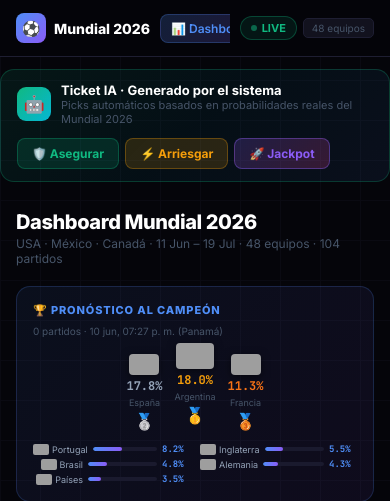
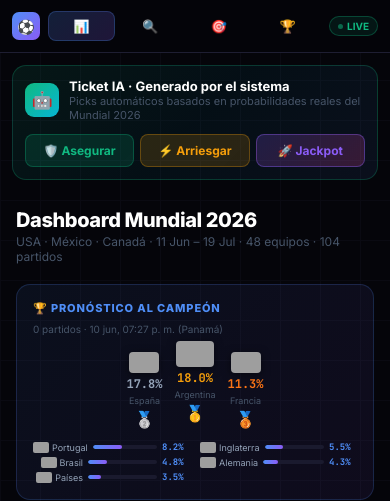
Before and after one commit to neelptl1312/mundial-analyzer, a Flask app: page / in a window 390 px wide. Shown: the top 501 px of the page. Run offline with Flask 3, Linux system fonts and the light colour scheme; grey boxes are pictures that could not be loaded.

Commit message:
fix: nav responsive movil - iconos siempre visibles + texto en pantallas grandes + ticket bar grid en movil

```diff
--- a/frontend/templates/index.html
+++ b/frontend/templates/index.html
@@ -40,29 +40,35 @@ body::before{content:'';position:fixed;inset:0;background-image:linear-gradient(
 
 /* HEADER */
 header{background:rgba(5,5,10,.95);border-bottom:1px solid var(--border);backdrop-filter:blur(20px);position:sticky;top:0;z-index:100}
-.hdr{max-width:1440px;margin:0 auto;padding:0 1rem;height:56px;display:flex;align-items:center;gap:10px}
-.logo{display:flex;align-items:center;gap:8px;flex-shrink:0;text-decoration:none}
-.logo-icon{width:30px;height:30px;background:linear-gradient(135deg,var(--blue),var(--purple));border-radius:8px;display:flex;align-items:center;justify-content:center;font-size:15px}
-.logo-txt{font-size:14px;font-weight:800;color:#fff}
-nav{display:flex;gap:2px;flex:1;overflow-x:auto;scrollbar-width:none}
-nav::-webkit-scrollbar{display:none}
-.nb{background:none;border:none;color:var(--text3);padding:6px 10px;border-radius:8px;font-size:12px;font-weight:600;cursor:pointer;transition:all .15s;display:flex;align-items:center;gap:5px;white-space:nowrap;font-family:'Inter',sans-serif;flex-shrink:0}
+.hdr{max-width:1440px;margin:0 auto;padding:0 .75rem;height:52px;display:flex;align-items:center;gap:8px}
+.logo{display:flex;align-items:center;gap:7px;flex-shrink:0;text-decoration:none}
+.logo-icon{width:28px;height:28px;background:linear-gradient(135deg,var(--blue),var(--purple));border-radius:7px;display:flex;align-items:center;justify-content:center;font-size:14px;flex-shrink:0}
+.logo-txt{font-size:13px;font-weight:800;color:#fff;display:none}
+@media(min-width:420px){.logo-txt{display:block}}
+nav{display:flex;gap:2px;flex:1;min-width:0}
+.nb{background:none;border:1px solid transparent;color:var(--text3);padding:6px 8px;border-radius:8px;font-size:11px;font-weight:600;cursor:pointer;transition:all .15s;display:flex;align-items:center;gap:4px;white-space:nowrap;font-family:'Inter',sans-serif;flex:1;justify-content:center;min-width:0}
 .nb:hover{background:var(--bg3);color:var(--text)}
-.nb.on{background:linear-gradient(135deg,rgba(79,142,247,.2),rgba(139,92,246,.2));color:var(--blue);border:1px solid rgba(79,142,247,.25)}
-.hdr-r{display:flex;align-items:center;gap:6px;margin-left:auto;flex-shrink:0}
-.live-badge{display:flex;align-items:center;gap:5px;background:rgba(16,185,129,.1);border:1px solid rgba(16,185,129,.3);border-radius:20px;padding:4px 10px;font-size:11px;font-weight:700;color:var(--green)}
-.live-dot{width:6px;height:6px;border-radius:50%;background:var(--green);animation:pulse 1s infinite}
+.nb.on{background:linear-gradient(135deg,rgba(79,142,247,.2),rgba(139,92,246,.2));color:var(--blue);border-color:rgba(79,142,247,.25)}
+.nb span.nb-icon{font-size:13px;flex-shrink:0}
+.nb span.nb-txt{display:none;font-size:11px}
+@media(min-width:500px){.nb span.nb-txt{display:inline}}
+.hdr-r{display:flex;align-items:center;gap:5px;flex-shrink:0}
+.live-badge{display:flex;align-items:center;gap:4px;background:rgba(16,185,129,.1);border:1px solid rgba(16,185,129,.3);border-radius:20px;padding:3px 8px;font-size:10px;font-weight:700;color:var(--green);white-space:nowrap}
+.live-dot{width:5px;height:5px;border-radius:50%;background:var(--green);animation:pulse 1s infinite;flex-shrink:0}
 @keyframes pulse{0%,100%{opacity:1}50%{opacity:.3}}
-.api-st{font-size:10px;color:var(--text3);background:var(--bg3);border:1px solid var(--border);border-radius:5px;padding:3px 8px}
+.api-st{font-size:10px;color:var(--text3);background:var(--bg3);border:1px solid var(--border);border-radius:5px;padding:3px 7px;display:none}
+@media(min-width:600px){.api-st{display:block}}
 
 /* TICKET BAR */
-.ticket-bar{background:linear-gradient(135deg,rgba(16,185,129,.1),rgba(6,182,212,.06),rgba(79,142,247,.08));border:1px solid rgba(16,185,129,.25);border-radius:14px;padding:.75rem 1rem;margin:.75rem auto;max-width:1440px;display:flex;align-items:center;justify-content:space-between;flex-wrap:wrap;gap:.75rem;position:relative;z-index:1}
+.ticket-bar{background:linear-gradient(135deg,rgba(16,185,129,.1),rgba(6,182,212,.06),rgba(79,142,247,.08));border:1px solid rgba(16,185,129,.25);border-radius:14px;padding:.75rem;margin:.75rem auto;max-width:1440px;display:flex;flex-direction:column;gap:.75rem;position:relative;z-index:1}
+@media(min-width:600px){.ticket-bar{flex-direction:row;align-items:center;justify-content:space-between;padding:.75rem 1rem}}
 .tb-left{display:flex;align-items:center;gap:10px}
 .tb-icon{width:34px;height:34px;background:linear-gradient(135deg,var(--green),var(--cyan));border-radius:9px;display:flex;align-items:center;justify-content:center;font-size:17px;flex-shrink:0}
 .tb-info h3{font-size:13px;font-weight:700;color:#fff}
 .tb-info p{font-size:11px;color:var(--text3)}
-.tb-btns{display:flex;gap:6px;flex-wrap:wrap}
-.tbb{border:none;padding:7px 14px;border-radius:8px;font-size:12px;font-weight:700;cursor:pointer;font-family:'Inter',sans-serif;white-space:nowrap;transition:.15s}
+.tb-btns{display:grid;grid-template-columns:1fr 1fr 1fr;gap:6px}
+@media(min-width:600px){.tb-btns{display:flex;flex-wrap:wrap}}
+.tbb{border:none;padding:8px 10px;border-radius:8px;font-size:12px;font-weight:700;cursor:pointer;font-family:'Inter',sans-serif;white-space:nowrap;transition:.15s;text-align:center}
 .tbb-s{background:rgba(16,185,129,.15);color:var(--green);border:1px solid rgba(16,185,129,.3)}.tbb-s:hover{background:rgba(16,185,129,.25)}
 .tbb-r{background:rgba(245,158,11,.15);color:var(--yellow);border:1px solid rgba(245,158,11,.3)}.tbb-r:hover{background:rgba(245,158,11,.25)}
 .tbb-j{background:linear-gradient(135deg,rgba(139,92,246,.2),rgba(236,72,153,.2));color:var(--purple);border:1px solid rgba(139,92,246,.4)}.tbb-j:hover{opacity:.85}
@@ -349,10 +355,10 @@ select{background:var(--bg3);border:1px solid var(--border);color:var(--text);pa
       <span class="logo-txt">Mundial 2026</span>
     </div>
     <nav>
-      <button class="nb on" id="nb-dashboard" onclick="goTab('dashboard')">📊 Dashboard</button>
-      <button class="nb" id="nb-match" onclick="goTab('match')">🔍 Analizar</button>
-      <button class="nb" id="nb-parlay" onclick="goTab('parlay')">🎯 Parlay</button>
-      <button class="nb" id="nb-bracket" onclick="goTab('bracket')">🏆 Llaves</button>
+      <button class="nb on" id="nb-dashboard" onclick="goTab('dashboard')"><span class="nb-icon">📊</span><span class="nb-txt">Dashboard</span></button>
+      <button class="nb" id="nb-match" onclick="goTab('match')"><span class="nb-icon">🔍</span><span class="nb-txt">Analizar</span></button>
+      <button class="nb" id="nb-parlay" onclick="goTab('parlay')"><span class="nb-icon">🎯</span><span class="nb-txt">Parlay</span></button>
+      <button class="nb" id="nb-bracket" onclick="goTab('bracket')"><span class="nb-icon">🏆</span><span class="nb-txt">Llaves</span></button>
     </nav>
     <div class="hdr-r">
       <div class="live-badge"><span class="live-dot"></span>LIVE</div>
@@ -362,7 +368,7 @@ select{background:var(--bg3);border:1px solid var(--border);color:var(--text);pa
 </header>
 
 <!-- TICKET BAR -->
-<div class="ticket-bar" id="ticket-bar">
+<div class="ticket-bar" style="margin-left:.75rem;margin-right:.75rem" id="ticket-bar">
   <div class="tb-left">
     <div class="tb-icon">🤖</div>
     <div class="tb-info">
```
